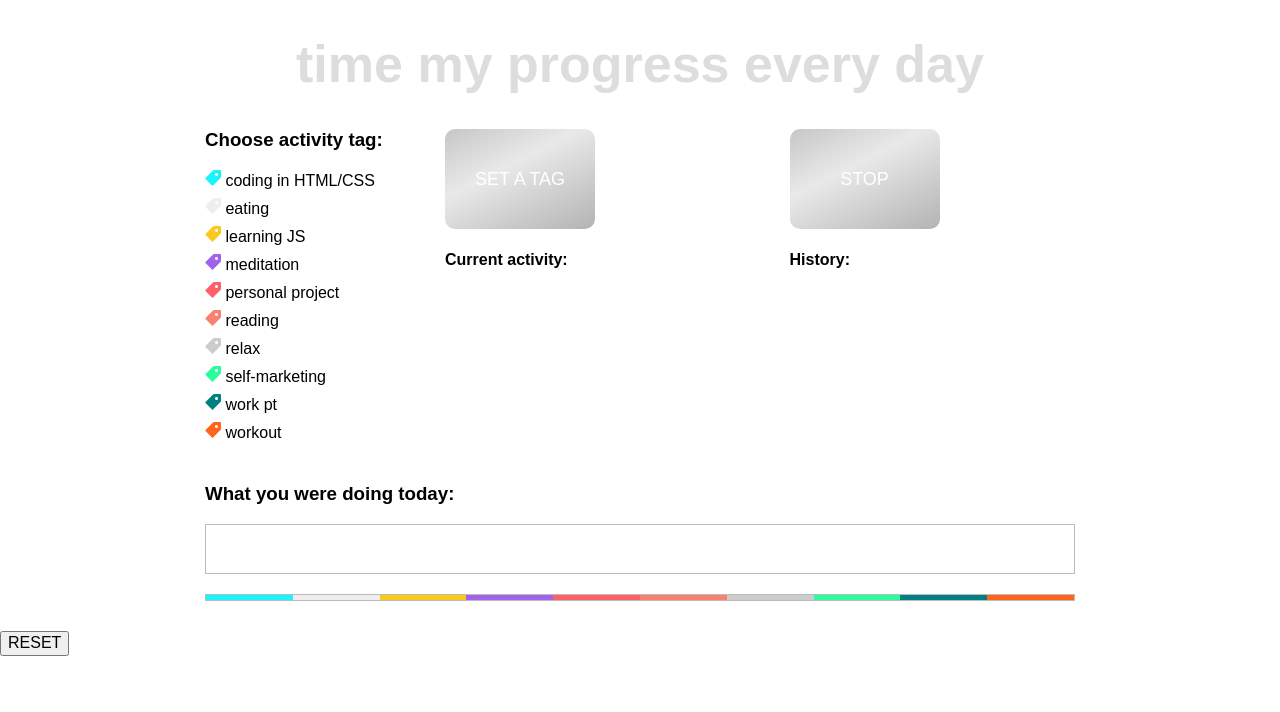
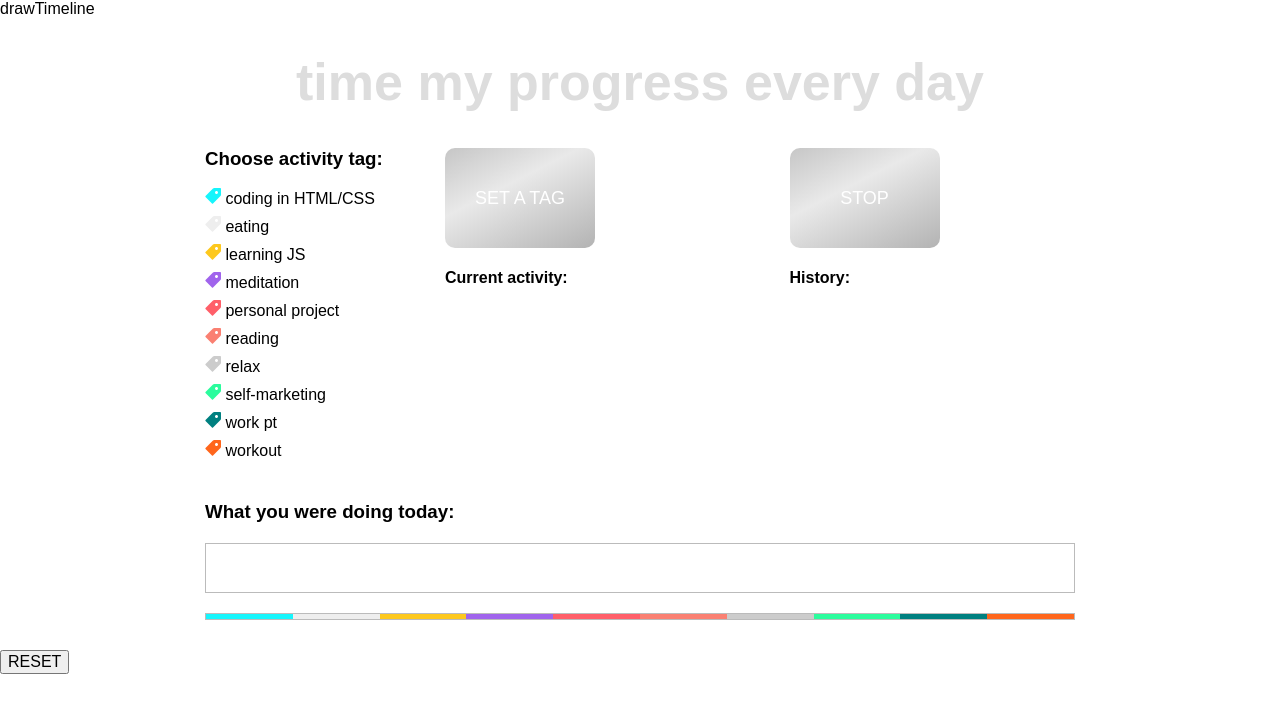
Before and after one commit to nadyawyn/daytimer, a website: page src/index.html in a window 1280 px wide. Drawn offline with nearby package versions, Linux system fonts and the light colour scheme; files that its build step writes are made by us from their sources.

Commit message:
Added sign

```diff
--- a/src/index.html
+++ b/src/index.html
@@ -11,7 +11,7 @@
 
 <body>
 	<header class="header">
-
+		drawTimeline
 		<h1 class="header__title">time my progress every day</h1>
 	</header>
 	<main>
```
Also changed, not shown: dist/index.html.
